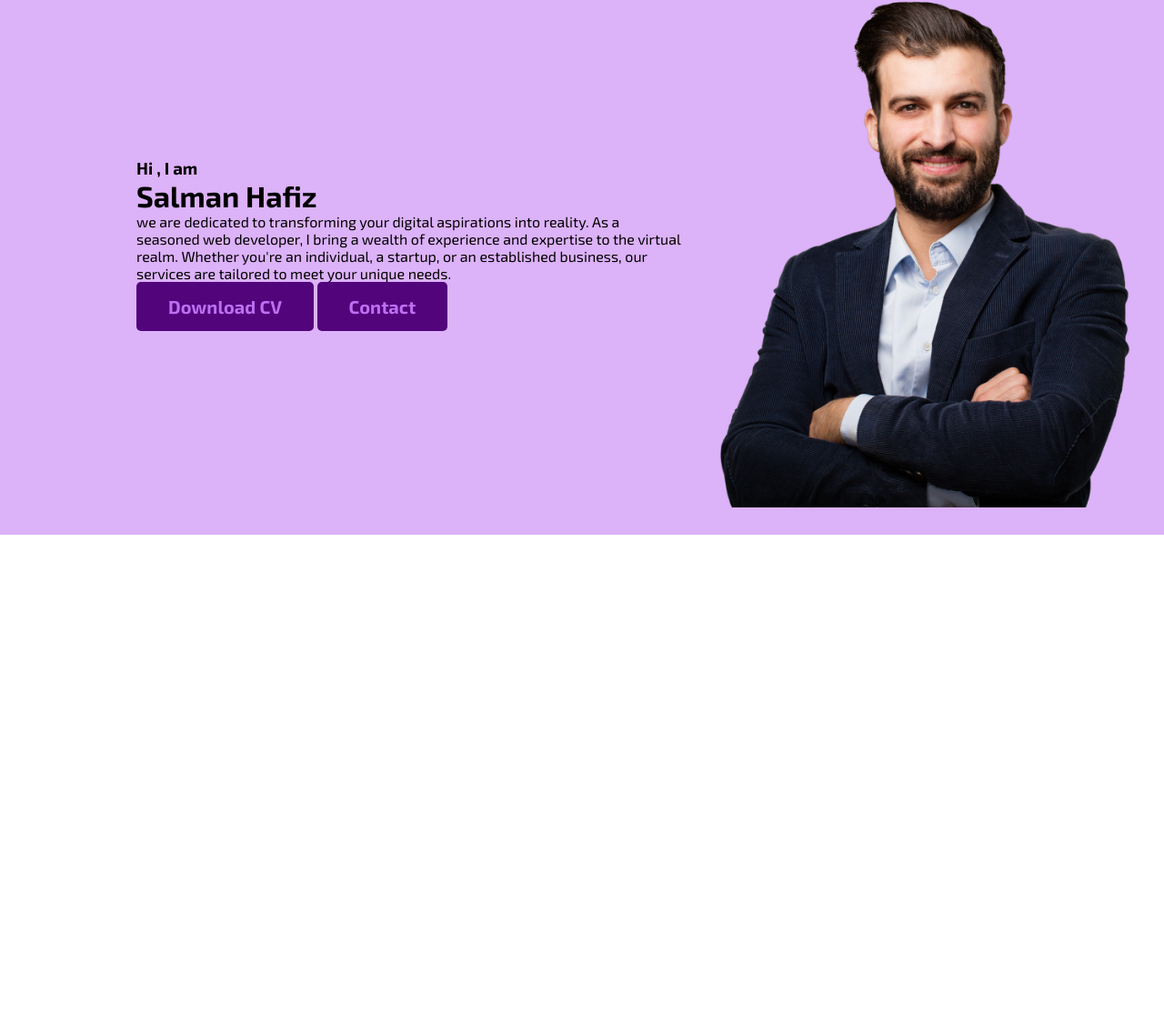
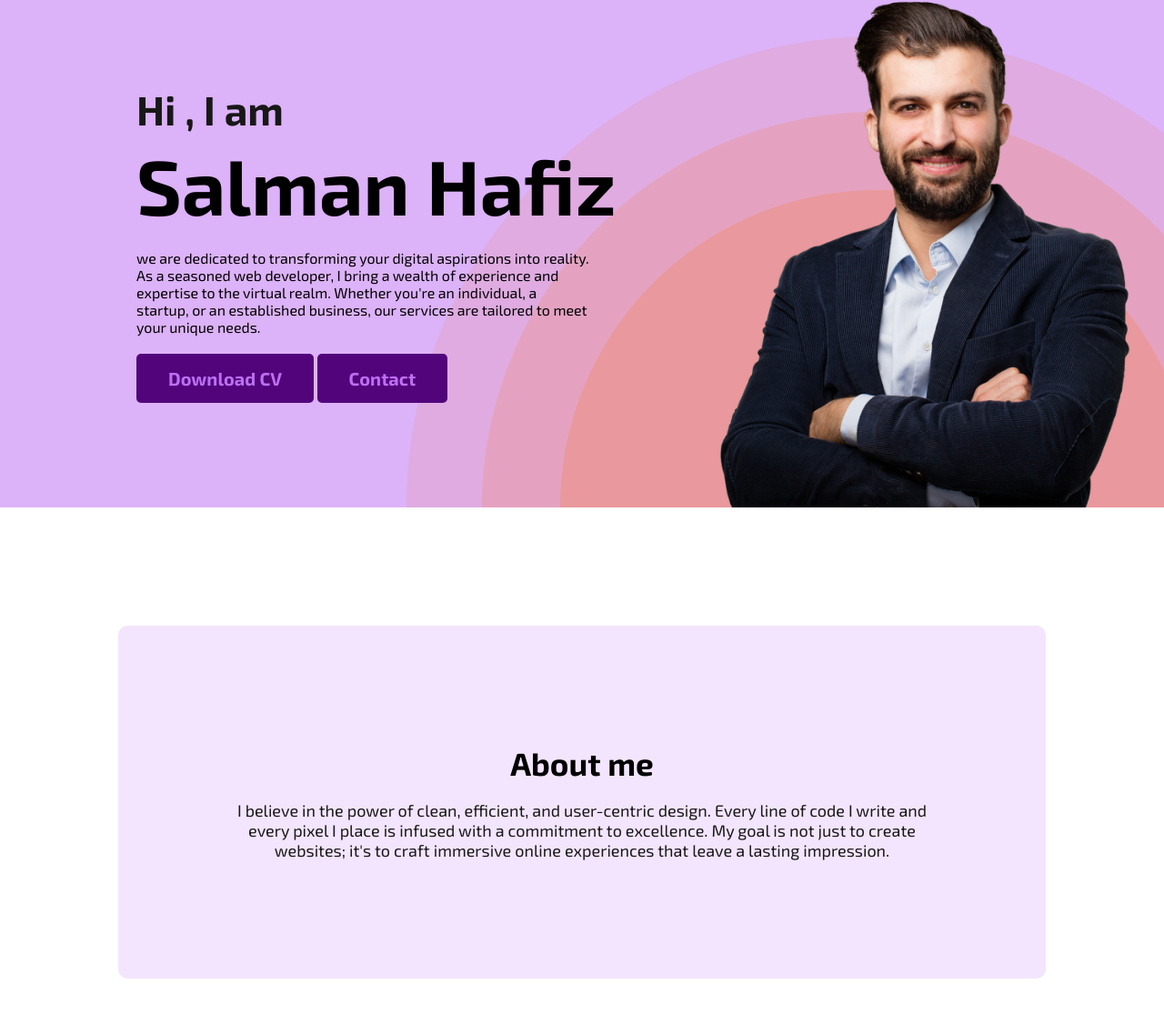
Before and after one commit to salmanhafizshuvo/web-developer-portfolio, a plain HTML site: page index.html in a window 1280 px wide. Shown: the part 105-1220 px from the top of the page at 91% size. Before the commit the page ends 800 px from the top, so only its background shows below. Drawn offline with Linux system fonts and the light colour scheme; a web font is replaced by a local one.

Commit message:
add about

```diff
--- a/index.html
+++ b/index.html
@@ -23,7 +23,7 @@
             <div class="bannerct">
                 <h3 class="bannerf">Hi , I am </h3>
                 <h1 class="banners">Salman Hafiz</h1>
-                <p>
+                <p class="bannert">
                     we are dedicated to transforming your digital aspirations into reality. As a seasoned web developer, I bring a wealth of experience and expertise to the virtual realm. Whether you're an individual, a startup, or an established business, our services are tailored to meet your unique needs.
                 </p>
                 <button class="btnPrimary">Download CV</button>
@@ -33,7 +33,12 @@
         </div>
     </header>
     <main>
-
+            <section class="about">
+                <h3 class="section-title">About me</h3>
+                <p class="section-des">
+                    I believe in the power of clean, efficient, and user-centric design. Every line of code I write and every pixel I place is infused with a commitment to excellence. My goal is not just to create websites; it's to craft immersive online experiences that leave a lasting impression.
+                </p>
+            </section>
     </main>
     <footer>
 
--- a/style/style.css
+++ b/style/style.css
@@ -16,6 +16,17 @@
     font-weight: 700;
     font-size: 20px;
     padding: 15px 35px;
+}
+.section-title{
+    text-align: center;
+    font-size: 35px;
+    font-weight: 700 ;
+}
+.section-des{
+    padding-top: 20px;
+    color: #181818;
+    text-align: center;
+    font-size: 18px;
 }
 nav{
     display: flex;
@@ -42,12 +53,37 @@ nav a{
 }
 .header{
     background-color: #bd6ff187;
+    background-image: url(../images/header_bg.png);
+    background-repeat: no-repeat;
+    background-position: bottom right;
 }
 .banner{
-    padding: 30px 30px 30px 150px;
+    padding: 30px 30px 0px 150px;
     display: flex;
     align-items: center;
+    justify-content: space-between;
 }
 .banner .pp{
     width: 500px;
 }
+.bannerf{
+    font-size: 45px;
+    color: #181818;
+    margin-bottom: 0;
+}
+.banners{
+    font-size: 85px;
+    font-weight: 700;
+    margin-top: 5px;
+    margin-bottom: 20px;
+}
+.bannert{
+    max-width: 500px;
+    padding: 0px 0px 20px 0px;
+}
+.about{
+    padding: 130px;
+    border-radius: 10px;
+    background: #bd6ff12d;
+    margin: 130px;
+}
```
